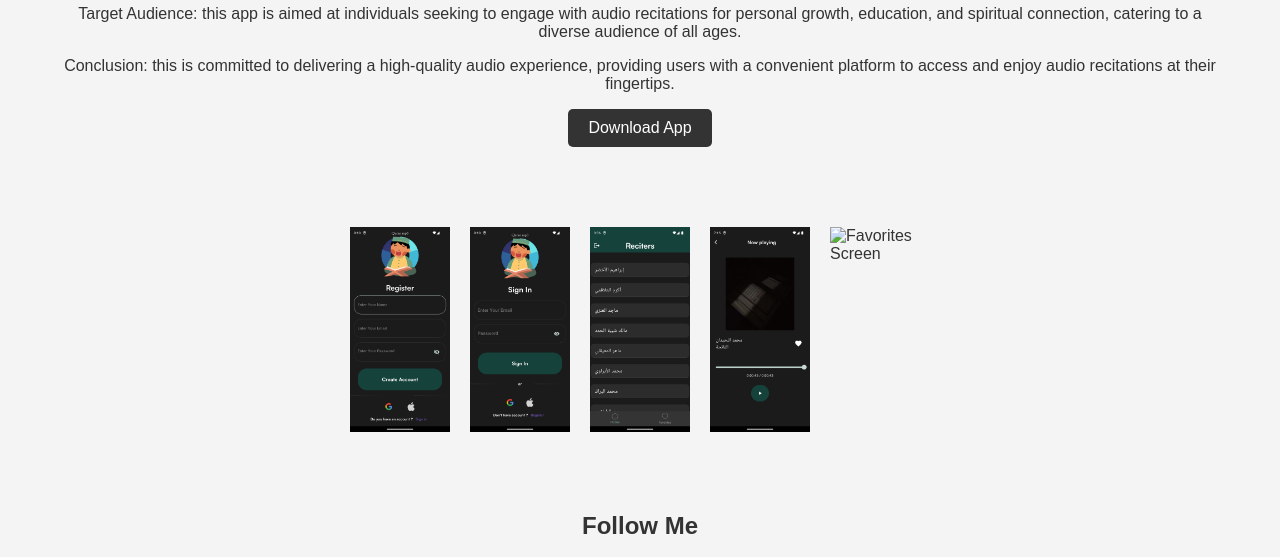
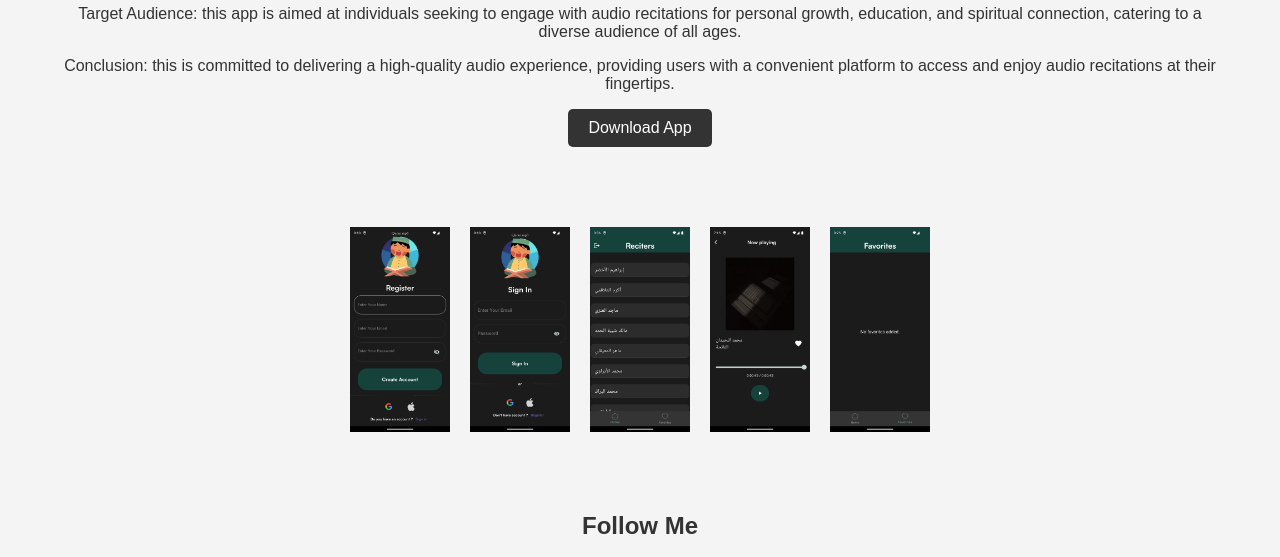
Before and after one commit to Ahmed4r/AhmedHegazy.github.io, a plain HTML site: page index.html in a window 1280 px wide. Shown: the part 823-1380 px from the top of the page. Drawn offline with Linux system fonts and the light colour scheme.

Commit message:
Update index.html

```diff
--- a/index.html
+++ b/index.html
@@ -49,7 +49,7 @@
             <img src="images/reciters.png" alt="Reciters Screen" class="small-image">
             <img src="images/nowplaying.png" alt="Now Playing Screen" class="small-image">
             <br>
-            <img src="images/fav.png" alt="Favorites Screen" class="small-image">
+            <img src="images/favorites.png" alt="Favorites Screen" class="small-image">
         </div>
     </section>
 
```
